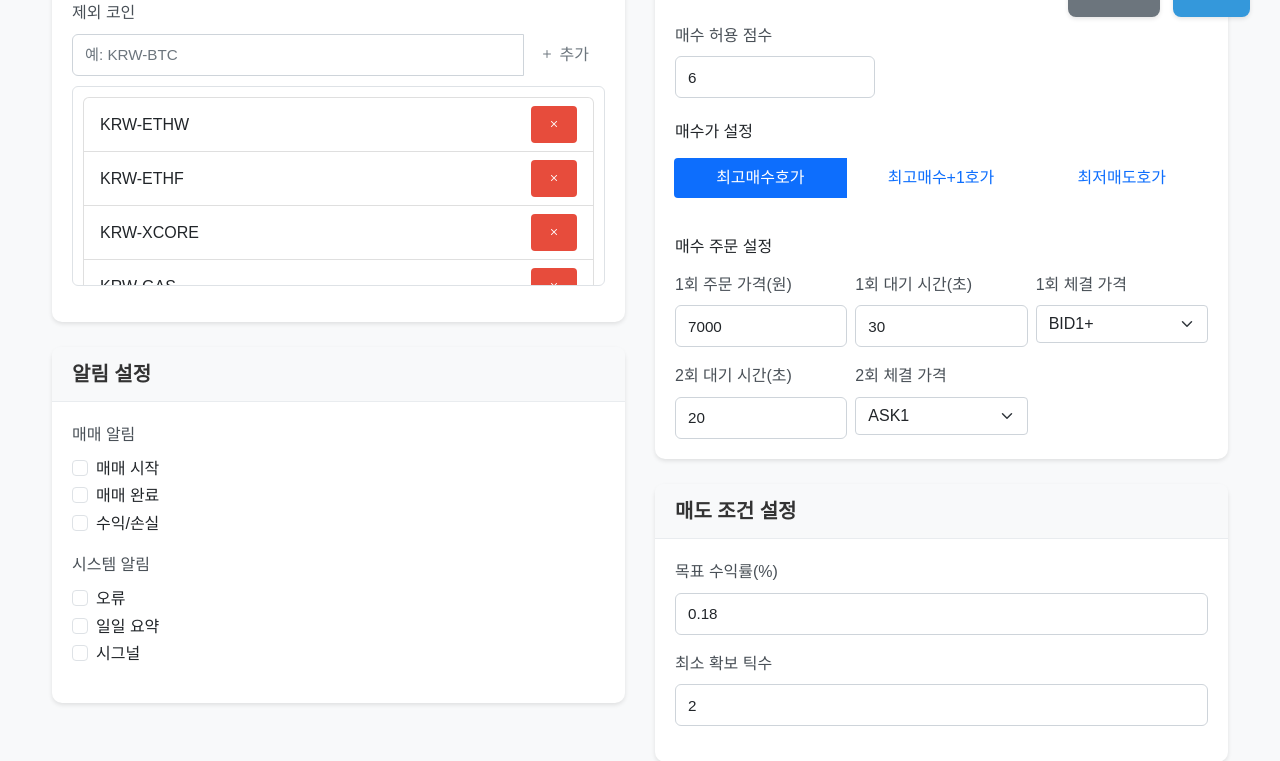
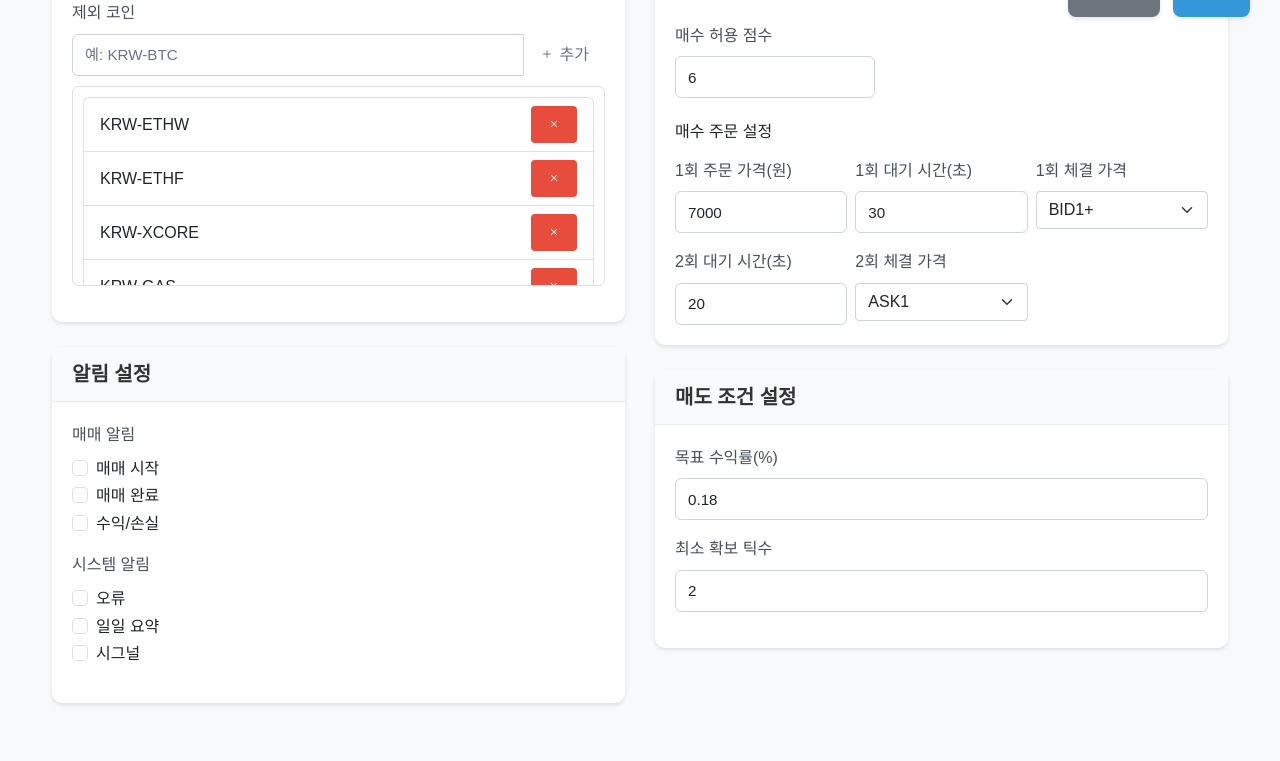
Before and after one commit to LEE-HYUNSANG/UPBIT, a Flask app: page /settings in a window 1280 px wide. Shown: the part 753-1514 px from the top of the page. After the commit the page ends 1458 px from the top, so only its background shows below. Run offline with Flask 2, Linux system fonts and the light colour scheme; some libraries are stand-ins or nearby versions.

Commit message:
Remove buy price type option

```diff
--- a/config/settings.json
+++ b/config/settings.json
@@ -14,7 +14,6 @@
                 "KRW-XCORE",
                 "KRW-GAS"
             ],
-            "buy_price_type": "best_bid",
             "sell_price_type": "best_ask"
         }
     },
--- a/static/js/settings.js
+++ b/static/js/settings.js
@@ -23,8 +23,7 @@ const recommendedSettings = {
             min_volume_24h: 1400000000,
             min_volume_1h: 100000000,
             min_tick_ratio: 0.04,
-            excluded_coins: [],
-            buy_price_type: 'best_bid'    // 매수가 설정 (best_bid/best_bid+1/best_ask)
+            excluded_coins: []
         }
     },
     signals: {
@@ -123,12 +122,6 @@ document.addEventListener('DOMContentLoaded', () => {
         });
     });
 
-    // 매수가 설정 변경 이벤트
-    document.querySelectorAll('input[name="buy_price_type"]').forEach(radio => {
-        radio.addEventListener('change', () => {
-            markSettingsAsChanged();
-        });
-    });
 });
 
 // 제외 코인 추가
@@ -230,10 +223,6 @@ function updateFormValues(settings) {
     setValue('trading.min_volume_24h', settings.trading?.coin_selection?.min_volume_24h);
     setValue('trading.min_volume_1h', settings.trading?.coin_selection?.min_volume_1h);
     setValue('trading.min_tick_ratio', settings.trading?.coin_selection?.min_tick_ratio);
-
-    // 매수가 설정
-    const buyPriceType = settings.trading?.buy_price_type || 'best_bid';
-    document.querySelector(`input[name="buy_price_type"][value="${buyPriceType}"]`).checked = true;
 
     // 매수 지표 설정
     const buyConditions = settings.signals?.buy_conditions || {};
@@ -358,8 +347,7 @@ function saveSettings() {
                 min_volume_24h: getNumberValue('trading.min_volume_24h'),
                 min_volume_1h: getNumberValue('trading.min_volume_1h'),
                 min_tick_ratio: getNumberValue('trading.min_tick_ratio'),
-                excluded_coins: excludedCoins,
-                buy_price_type: document.querySelector('input[name="buy_price_type"]:checked').value
+                excluded_coins: excludedCoins
             }
         },
         signals: {
--- a/templates/settings.html
+++ b/templates/settings.html
@@ -404,20 +404,6 @@
                             <input type="number" id="buy_score.score_threshold" value="6" class="form-control">
                         </div>
 
-                        <!-- 매수가 선택 -->
-                        <div class="mt-4">
-                            <h6 class="mb-3">매수가 설정</h6>
-                            <div class="btn-group w-100" role="group">
-                                <input type="radio" class="btn-check" name="buy_price_type" id="buy_price_best_bid" value="best_bid" checked>
-                                <label class="btn btn-outline-primary" for="buy_price_best_bid">최고매수호가</label>
-
-                                <input type="radio" class="btn-check" name="buy_price_type" id="buy_price_best_bid_plus" value="best_bid+1">
-                                <label class="btn btn-outline-primary" for="buy_price_best_bid_plus">최고매수+1호가</label>
-
-                                <input type="radio" class="btn-check" name="buy_price_type" id="buy_price_best_ask" value="best_ask">
-                                <label class="btn btn-outline-primary" for="buy_price_best_ask">최저매도호가</label>
-                            </div>
-                        </div>
                         <div class="mt-4">
                             <h6 class="mb-3">매수 주문 설정</h6>
                             <div class="row g-2">
```
